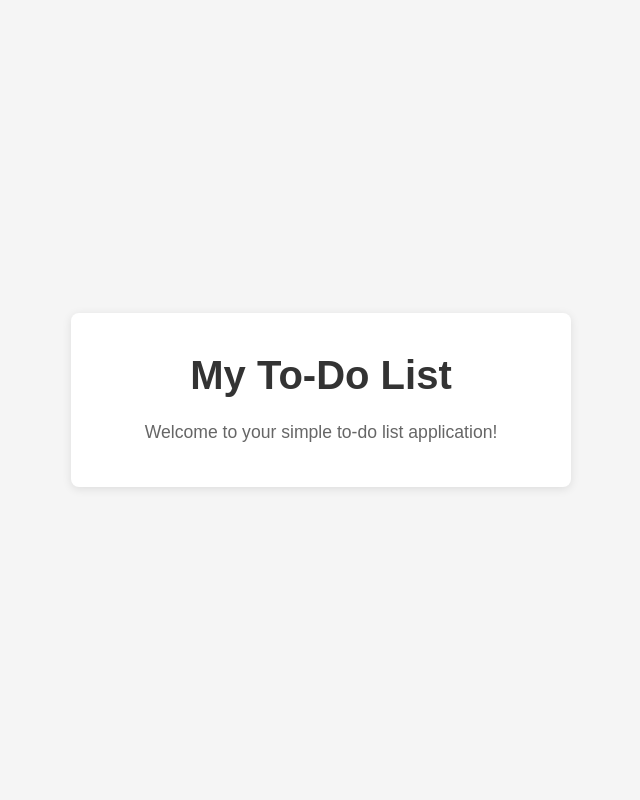
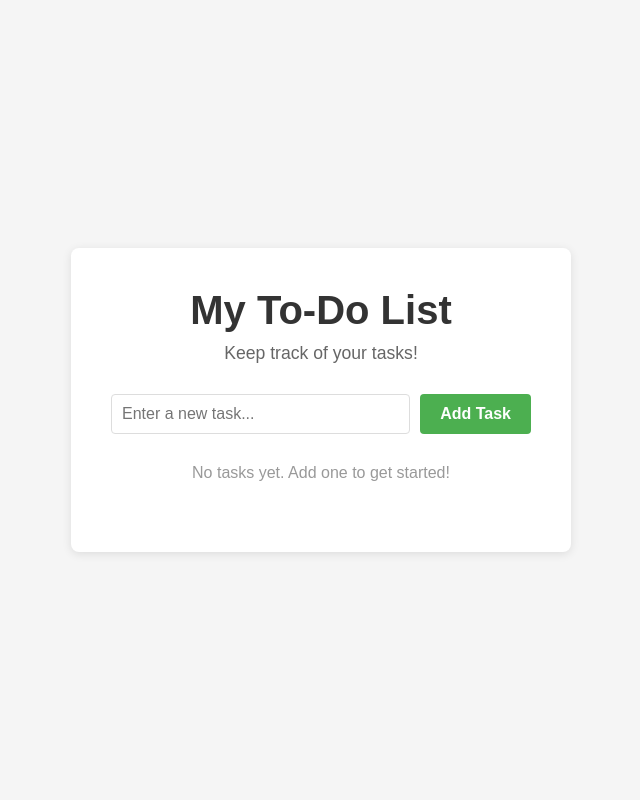
Before and after one commit to kentrelpeters/todo-app, a Flask app: page / in a window 1280 px wide. Shown: the whole page, without its empty margins (319-959 px from the left). Run offline with Flask 3, Linux system fonts and the light colour scheme.

Commit message:
Add task input form and task list display functionality

```diff
--- a/app.py
+++ b/app.py
@@ -1,11 +1,22 @@
-from flask import Flask, render_template
+from flask import Flask, render_template, request, redirect, url_for
 
 app = Flask(__name__)
+
+# Temporary list to store tasks
+tasks = []
 
 
 @app.route('/')
 def home():
-    return render_template('index.html')
+    return render_template('index.html', tasks=tasks)
+
+
+@app.route('/add', methods=['POST'])
+def add_task():
+    task = request.form.get('task')
+    if task:
+        tasks.append(task)
+    return redirect(url_for('home'))
 
 
 if __name__ == '__main__':
--- a/static/style.css
+++ b/static/style.css
@@ -11,6 +11,7 @@ body {
     justify-content: center;
     align-items: center;
     min-height: 100vh;
+    padding: 20px;
 }
 
 .container {
@@ -25,12 +26,79 @@ body {
 
 h1 {
     color: #333;
-    margin-bottom: 20px;
+    margin-bottom: 10px;
     font-size: 2.5em;
 }
 
 p {
     color: #666;
     font-size: 1.1em;
-    line-height: 1.6;
+    margin-bottom: 30px;
 }
+
+.task-form {
+    display: flex;
+    gap: 10px;
+    margin-bottom: 30px;
+}
+
+.task-input {
+    flex: 1;
+    padding: 10px;
+    font-size: 1em;
+    border: 1px solid #ddd;
+    border-radius: 4px;
+    outline: none;
+}
+
+.task-input:focus {
+    border-color: #4CAF50;
+    box-shadow: 0 0 5px rgba(76, 175, 80, 0.3);
+}
+
+.add-btn {
+    padding: 10px 20px;
+    font-size: 1em;
+    background-color: #4CAF50;
+    color: white;
+    border: none;
+    border-radius: 4px;
+    cursor: pointer;
+    font-weight: bold;
+    transition: background-color 0.3s;
+}
+
+.add-btn:hover {
+    background-color: #45a049;
+}
+
+.task-list {
+    text-align: left;
+}
+
+.task-list h2 {
+    color: #333;
+    font-size: 1.3em;
+    margin-bottom: 15px;
+    text-align: left;
+}
+
+.task-list ul {
+    list-style: none;
+}
+
+.task-list li {
+    background-color: #f9f9f9;
+    padding: 12px;
+    margin-bottom: 8px;
+    border-left: 4px solid #4CAF50;
+    border-radius: 4px;
+    color: #333;
+    font-size: 1em;
+}
+
+.no-tasks {
+    color: #999;
+    font-size: 1em;
+    text-align: center;
+}
--- a/templates/index.html
+++ b/templates/index.html
@@ -9,7 +9,31 @@
 <body>
     <div class="container">
         <h1>My To-Do List</h1>
-        <p>Welcome to your simple to-do list application!</p>
+        <p>Keep track of your tasks!</p>
+
+        <form method="POST" action="{{ url_for('add_task') }}" class="task-form">
+            <input
+                type="text"
+                name="task"
+                placeholder="Enter a new task..."
+                class="task-input"
+                required
+            >
+            <button type="submit" class="add-btn">Add Task</button>
+        </form>
+
+        <div class="task-list">
+            {% if tasks %}
+                <h2>Tasks:</h2>
+                <ul>
+                    {% for task in tasks %}
+                        <li>{{ task }}</li>
+                    {% endfor %}
+                </ul>
+            {% else %}
+                <p class="no-tasks">No tasks yet. Add one to get started!</p>
+            {% endif %}
+        </div>
     </div>
 </body>
 </html>
```
